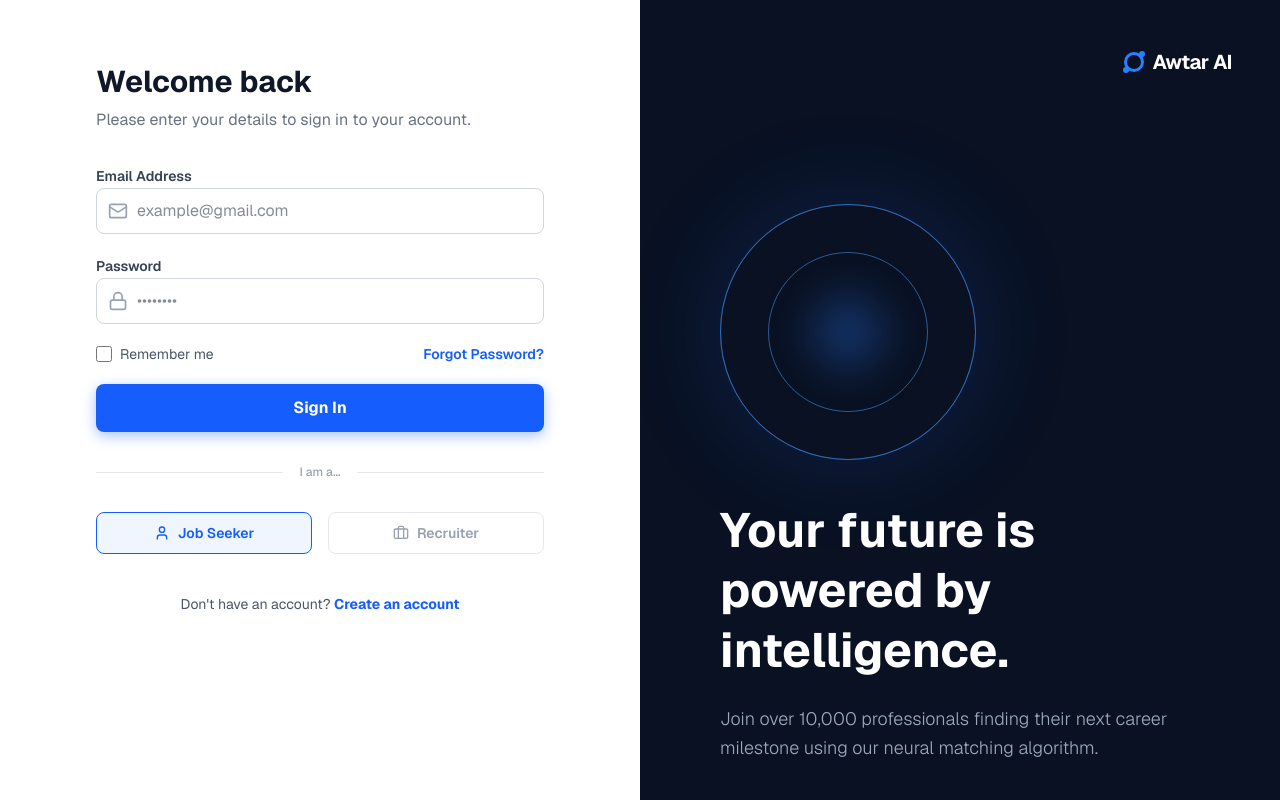
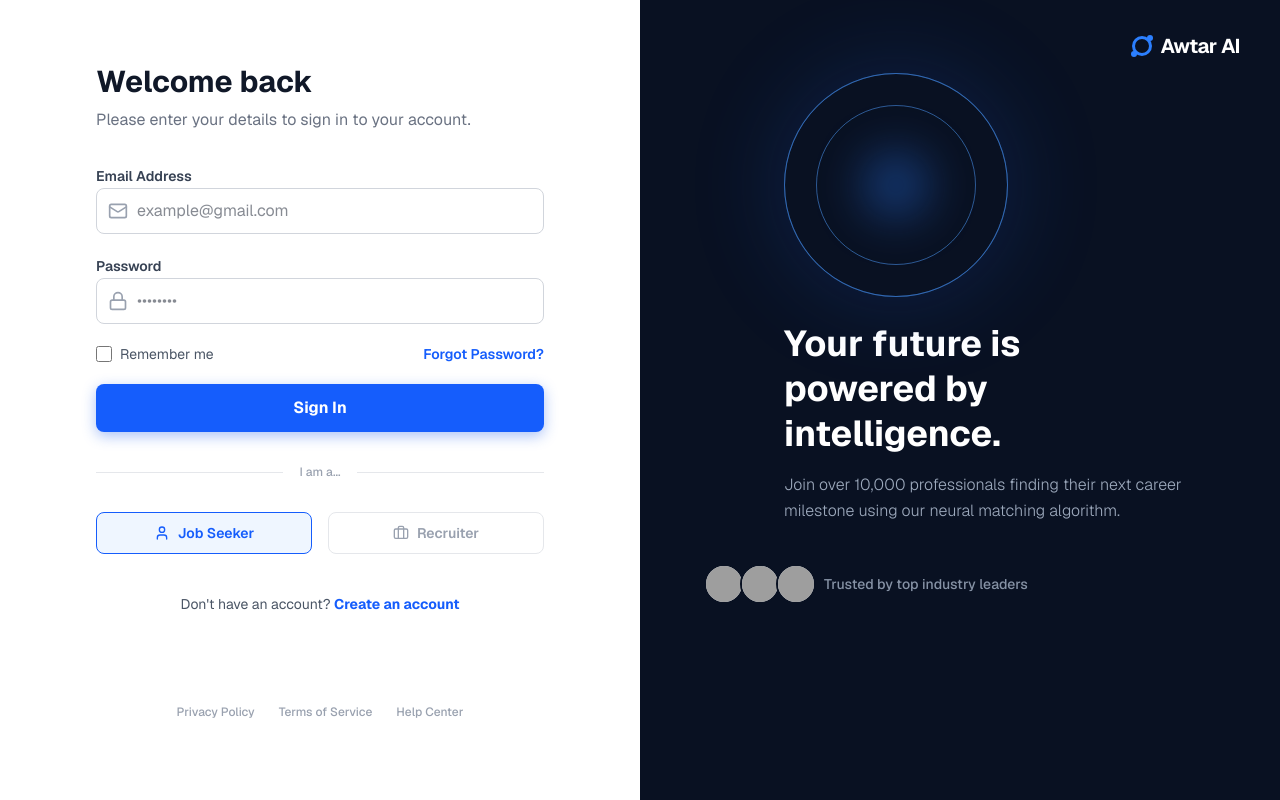
Before and after one commit to Awtar-AI/frontend, a Next.js app in the folder apps/awtar/: page /applicant/login in a window 1280 px wide. Shown: the top 800 px of the page. Built offline with nearby package versions, Linux system fonts and the light colour scheme; grey boxes are pictures that could not be loaded.

Commit message:
feat: common applicant ui

```diff
--- a/apps/awtar/app/(platform)/applicant/_components/AuthSplitLayout.tsx
+++ b/apps/awtar/app/(platform)/applicant/_components/AuthSplitLayout.tsx
@@ -13,9 +13,9 @@
             </div>
 
             {/* Right Graphic Side */}
-            <div className="hidden lg:flex flex-1 bg-[#091122] relative flex-col justify-between overflow-hidden">
+            <div className="hidden lg:flex flex-1 bg-[#091122] relative flex-col overflow-hidden">
                 {/* Top bar with Logo */}
-                <div className="relative z-10 p-12 flex items-center justify-start lg:justify-end">
+                <div className="relative z-10 px-10 pt-8 pb-4 flex items-center justify-end">
                     <Link href="/" className="flex items-center gap-2">
                         <div className="flex items-center gap-1.5 text-blue-500">
                             <div className="w-5 h-5 rounded-full border-[3px] border-current flex items-center justify-center relative">
@@ -29,39 +29,38 @@
                     </Link>
                 </div>
 
+                {/* Middle + Bottom wrapper */}
+                <div className="flex flex-col flex-1 justify-center px-10 lg:pl-16 -translate-y-10">
                     {/* Central Graphic & Text */}
-                <div className="relative z-10 p-12 lg:p-20 flex-1 flex items-center">
-                    <div className="max-w-xl">
-                        {/* Visual Globe Placeholders to match Neural Network Theme */}
-                        <div className="relative w-64 h-64 mb-10">
+                    <div className="max-w-xl mb-10 ml-20 -mt-30">
+                        <div className="relative w-52 h-52 xl:w-56 xl:h-56 mb-6">
                             <div className="absolute inset-0 rounded-full border border-blue-500/30 flex items-center justify-center shadow-[0_0_100px_rgba(37,99,235,0.2)]">
                                 <div className="w-40 h-40 rounded-full border border-blue-400/50 flex items-center justify-center">
                                     <div className="w-16 h-16 rounded-full bg-blue-500/40 blur-xl"></div>
                                 </div>
                             </div>
-                            {/* Simulating node lines */}
                             <div className="absolute inset-x-0 h-[100%] rounded-full border border-blue-400/20 rotate-45" />
                             <div className="absolute inset-x-0 h-[100%] rounded-full border border-blue-400/20 -rotate-45" />
                             <div className="absolute inset-x-0 h-[100%] rounded-full border border-blue-400/20 rotate-90" />
                         </div>
 
-                        <h1 className="text-4xl lg:text-5xl font-bold text-white mb-6 leading-tight">
+                        <h1 className="text-3xl xl:text-4xl font-bold text-white mb-4 leading-tight">
                             Your future is
                             <br />
                             powered by
                             <br />
                             intelligence.
                         </h1>
-                        <p className="text-lg text-blue-100/70 leading-relaxed font-light">
+
+                        <p className="text-base text-blue-100/70 leading-relaxed font-light max-w-md">
                             Join over 10,000 professionals finding their next career milestone using
                             our neural matching algorithm.
                         </p>
                     </div>
-                </div>
 
-                {/* Bottom Trust Indicators */}
-                <div className="relative z-10 p-12 flex items-center gap-4">
-                    <div className="flex -space-x-2">
+                    {/* Trust Indicators (moved up) */}
+                    <div className="flex items-center gap-2">
+                        <div className="flex -space-x-1">
                             {[1, 2, 3].map((i) => (
                                 <div
                                     key={`trust-${i}`}
@@ -82,5 +81,6 @@
                     </div>
                 </div>
             </div>
+        </div>
     );
 }
```
Lines whose indentation alone changed are shown as unchanged.
